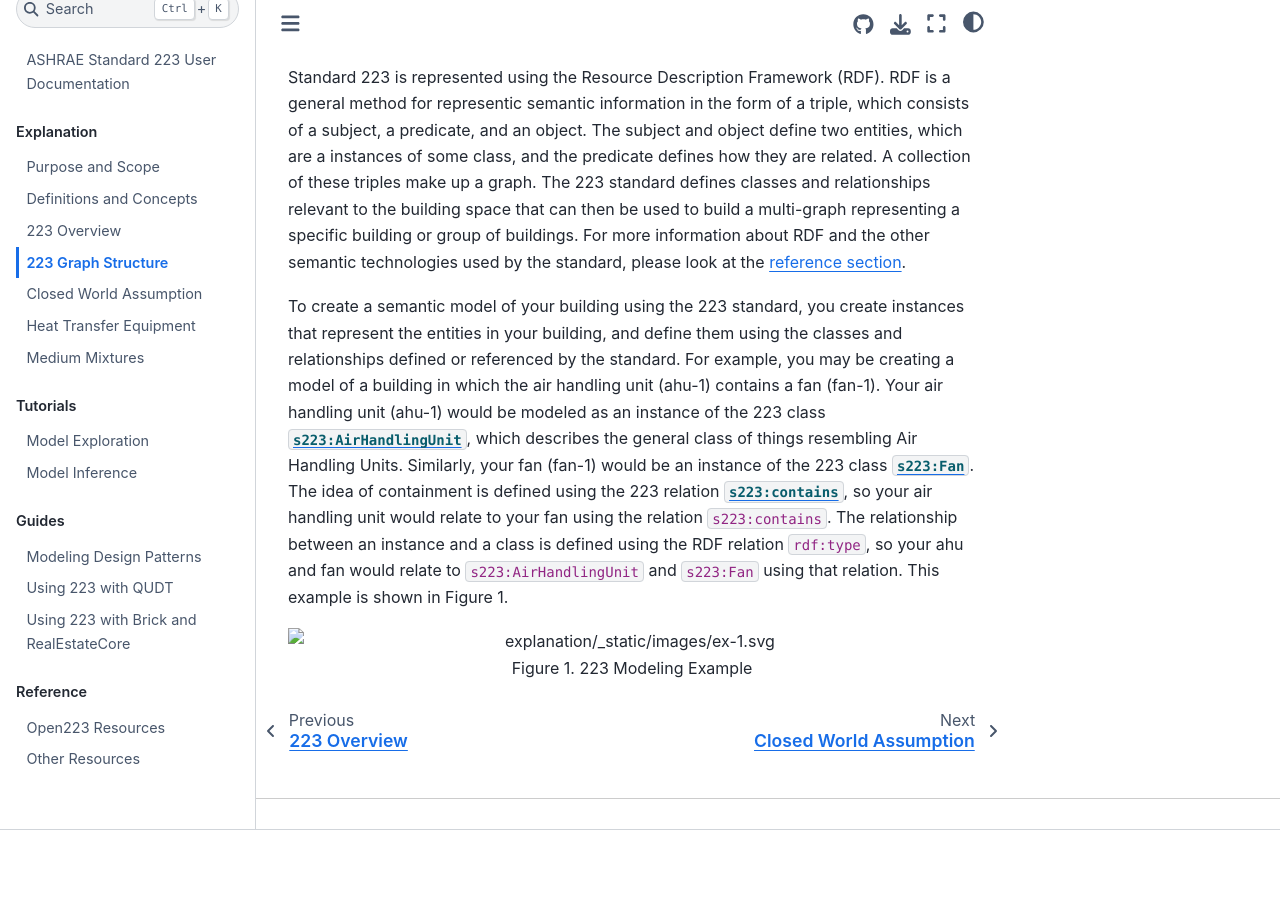
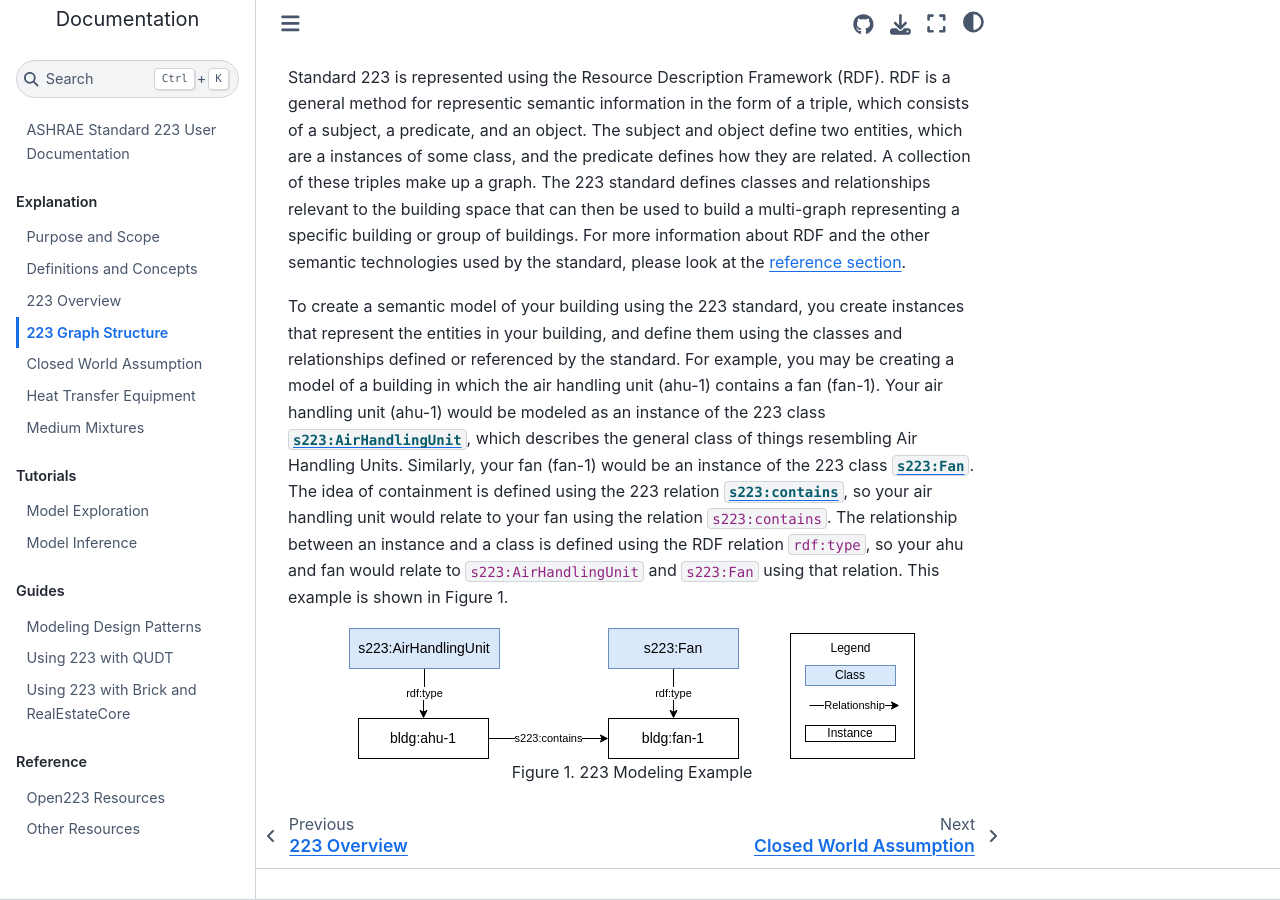
Before and after one commit to open223/docs.open223.info, a Jupyter Book: the page built from explanation/graph_structure.md, in a window 1280 px wide and 900 px high, scrolled down 119 px. Built offline with Jupyter Book 1.0.4 settings and Sphinx 7.4.7 and the Sphinx Book theme 1.1.4, drawn with Linux system fonts in a browser that asks for light colours; pages that are not in the unit, such as notebooks, are missing from menus; before the commit the page ends 949 px from its top, so only the background shows below that.

Commit message:
Fixed other files with refs to _static folder

````diff
--- a/explanation/graph_structure.md
+++ b/explanation/graph_structure.md
@@ -4,7 +4,7 @@ Standard 223 is represented using the Resource Description Framework (RDF). RDF
 
 To create a semantic model of your building using the 223 standard, you create instances that represent the entities in your building, and define them using the classes and relationships defined or referenced by the standard. For example, you may be creating a model of a building in which the air handling unit (ahu-1) contains a fan (fan-1). Your air handling unit (ahu-1) would be modeled as an instance of the 223 class [`s223:AirHandlingUnit`](https://explore.open223.info/s223/AirHandlingUnit.html), which describes the general class of things resembling Air Handling Units. Similarly, your fan (fan-1) would be an instance of the 223 class [`s223:Fan`](https://explore.open223.info/s223/Fan.html). The idea of containment is defined using the 223 relation [`s223:contains`](https://explore.open223.info/s223/contains.html), so your air handling unit would relate to your fan using the relation `s223:contains`. The relationship between an instance and a class is defined using the RDF relation `rdf:type`, so your ahu and fan would relate to `s223:AirHandlingUnit` and `s223:Fan` using that relation. This example is shown in Figure 1.
 
-```{image} _static/images/ex-1.svg
+```{image} images/ex-1.svg
 :align: center
 ```
 
````
Also changed, not shown: explanation/223_overview.md (+1 -1 lines).
